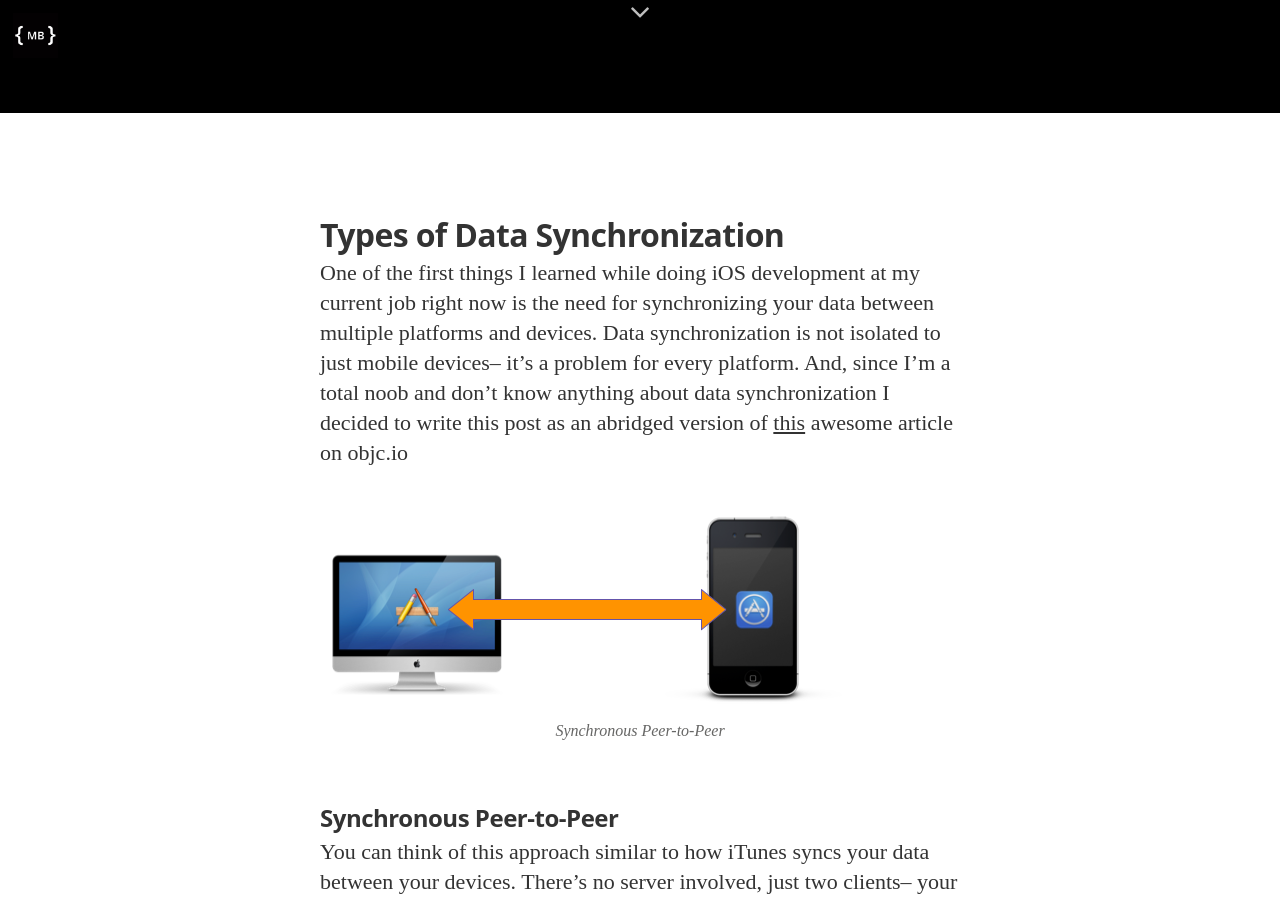
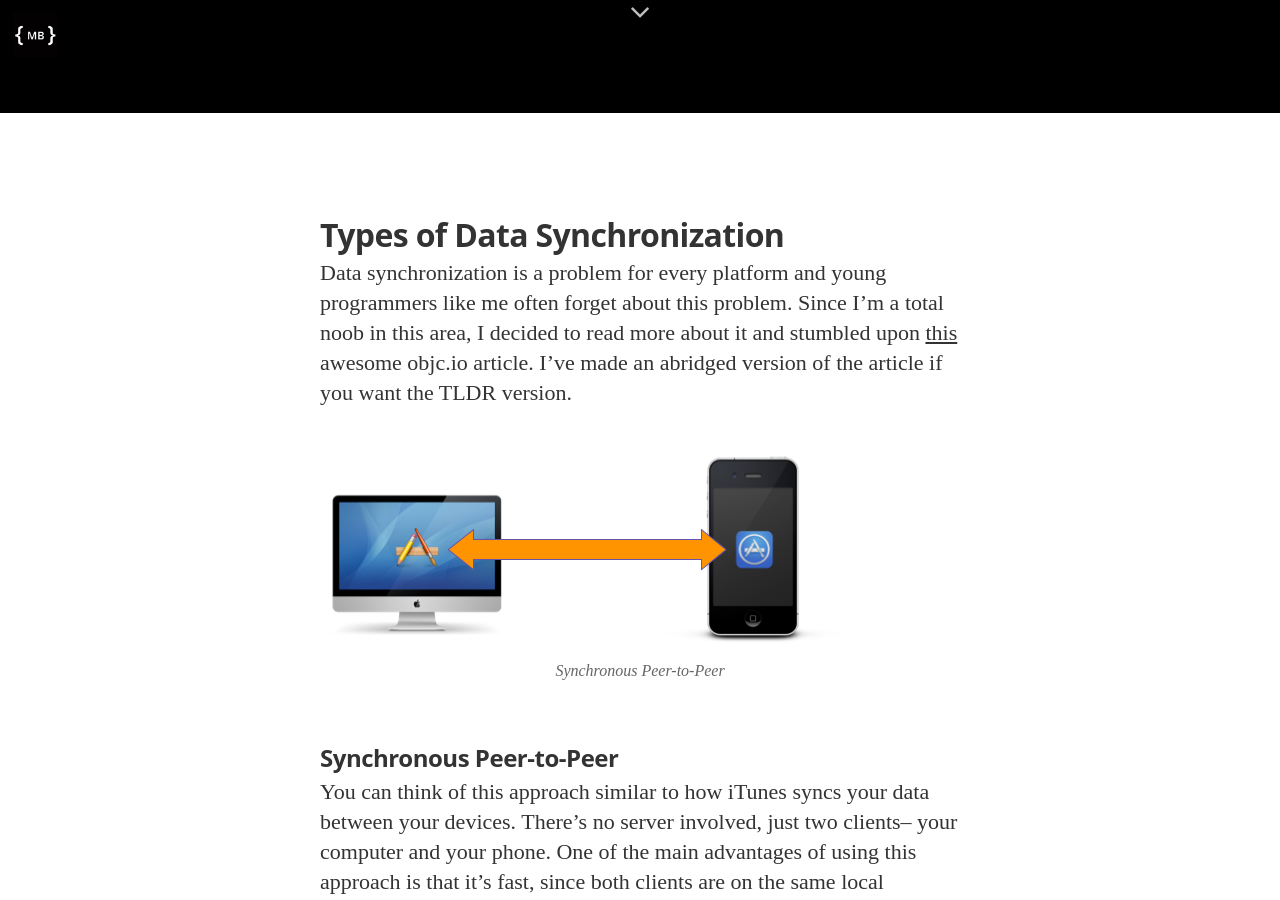
Before and after one commit to cal-a-mari/mbatilando.github.io, a Jekyll site: the page built from _posts/2015-4-3-data-synchronization.markdown, in a window 1280 px wide and 900 px high, scrolled down 787 px. Built offline with Jekyll 4.4.1, drawn with Linux system fonts in a browser that asks for light colours; nearby versions of some CDN libraries; some web fonts are replaced; Markdown is read by kramdown in place of the engine named in the settings.

Commit message:
Edit Data Synch

```diff
--- a/_posts/2015-4-3-data-synchronization.markdown
+++ b/_posts/2015-4-3-data-synchronization.markdown
@@ -8,7 +8,7 @@ image: /assets/images/cover.jpg
 ---
 
 #Types of Data Synchronization
-One of the first things I learned while doing iOS development at my current job right now is the need for synchronizing your data between multiple platforms and devices. Data synchronization is not isolated to just mobile devices-- it's a problem for every platform. And, since I'm a total noob and don't know anything about data synchronization I decided to write this post as an abridged version of [this](https://github.com/drewmccormack/ensembles) awesome article on objc.io
+Data synchronization is a problem for every platform and young programmers like me often forget about this problem. Since I'm a total noob in this area, I decided to read more about it and stumbled upon [this](https://github.com/drewmccormack/ensembles) awesome objc.io article. I've made an abridged version of the article if you want the TLDR version.
 
 ![Synchronous Peer-to-Peer]({{ site.url }}/assets/images/data-synchronization/sp2p.png)
 ###Synchronous Peer-to-Peer
```
